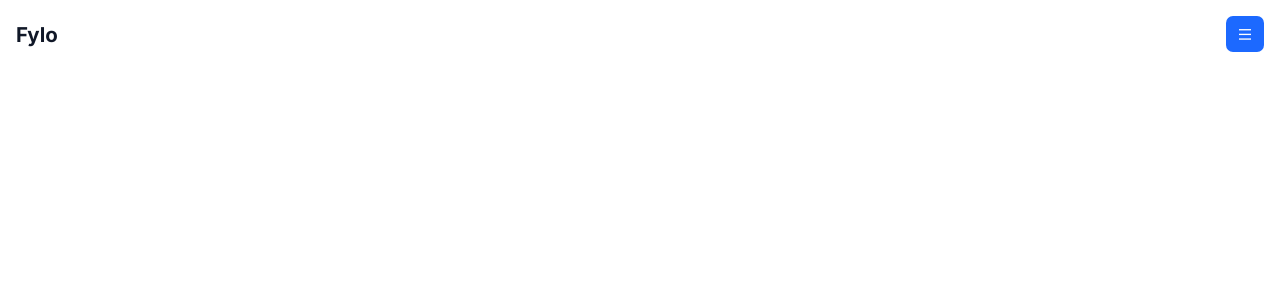
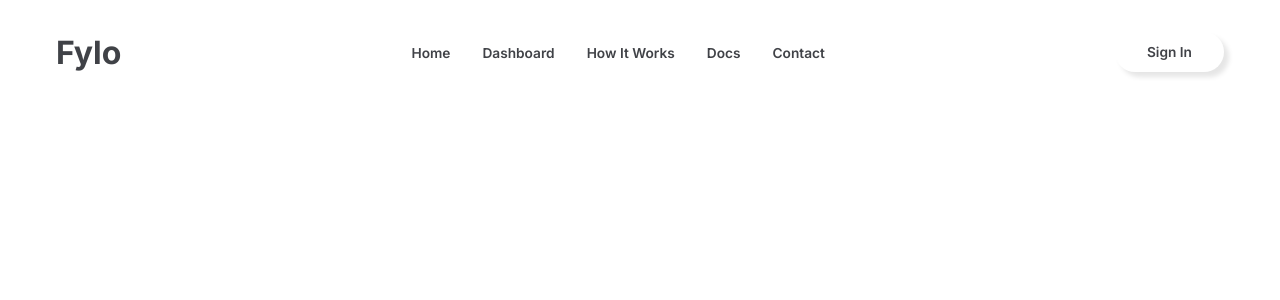
Before and after one commit to manikandanrasu/fylo, a Django app: page / in a window 1280 px wide. Shown: the top 300 px of the page. Run offline with Django 5.2, Linux system fonts and the light colour scheme; some libraries are stand-ins or nearby versions.

Commit message:
adjust navbar in desktop layout

```diff
--- a/core/static/core/index.css
+++ b/core/static/core/index.css
@@ -92,7 +92,7 @@ nav {
     flex-direction: column;
     gap: 2rem;
     background-color: var(--white);
-    border-top: 0.5px solid var(--second-color-darken);
+    /* border-top: 0.5px solid var(--second-color-darken); */
     transition: .5s;
     z-index: -1;
     transform: translateY(-100%);
@@ -114,3 +114,77 @@ nav {
 .nav__btns {
     display: none;
 }
+
+@media (width > 678px) {
+    nav {
+        position: static;
+        padding-block: 2rem 0;
+        padding-inline: 1rem;
+        /* max-height: var(--header-height); */
+        max-width: var(--max_width);
+        margin-inline: auto;
+        display: flex;
+        align-items: center;
+        justify-content: space-between;
+        gap: 2rem;
+    }
+
+    .nav__header {
+        flex: 1;
+        background-color: transparent;
+        padding: 0;
+    }
+
+    .nav__logo a {
+        font-size: 2rem;
+        color: var(--text-gray);
+    }
+
+    .nav__menu__btn {
+        display: none;
+    }
+
+    .nav__links {
+        position: static;
+        padding: 0;
+        flex-direction: row;
+        background-color: transparent;
+        transform: none;
+    }
+
+    .nav__links a {
+        padding-block: 5px;
+        color: var(--text-gray);
+        font-size: var(--small-font-size);
+        font-weight: 600;
+        border-bottom: 2px solid transparent;
+    }
+
+    .nav__links a:hover {
+        border-color: var(--first-color);
+    }
+
+    .nav__btns {
+        display: flex;
+        flex: 1;
+    }
+
+    .nav__btns .btn {
+        padding: 0.75rem 2rem;
+        font-size: var(--small-font-size);
+        font-weight: 600;
+        white-space: nowrap;
+        color: var(--text-gray);
+        background-color: var(--white);
+        border-radius: 5rem;
+        box-shadow: 5px 5px 5px rgba(0, 0, 0, 0.1);
+        transition: .3s;
+        cursor: pointer;
+    }
+
+    /* .google__icon {
+        display: block;
+        width: 20px;
+        height: 20px;
+    } */
+}
--- a/core/templates/core/index.html
+++ b/core/templates/core/index.html
@@ -20,9 +20,10 @@
     </ul>
     <div class="nav__btns">
         <button class="btn">
-            <img src="https://upload.wikimedia.org/wikipedia/commons/thumb/5/53/Google_%22G%22_Logo.svg/32px-Google_%22G%22_Logo.svg.png" class="google__icon">
+            <!-- <img src="https://upload.wikimedia.org/wikipedia/commons/thumb/5/53/Google_%22G%22_Logo.svg/32px-Google_%22G%22_Logo.svg.png" class="google__icon"> -->
             Sign In
         </button>
     </div>
 </nav>
+
 {% endblock %}
```
